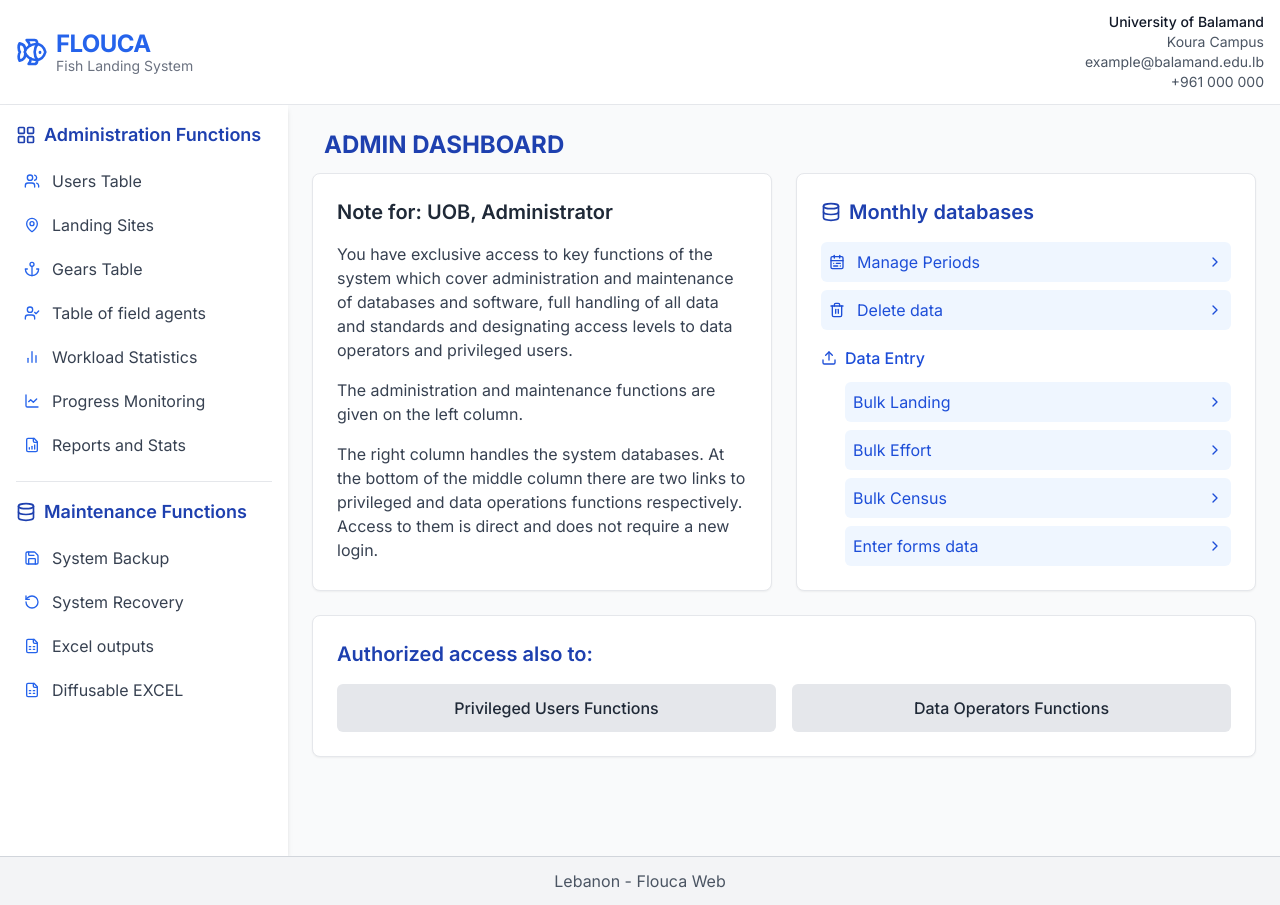
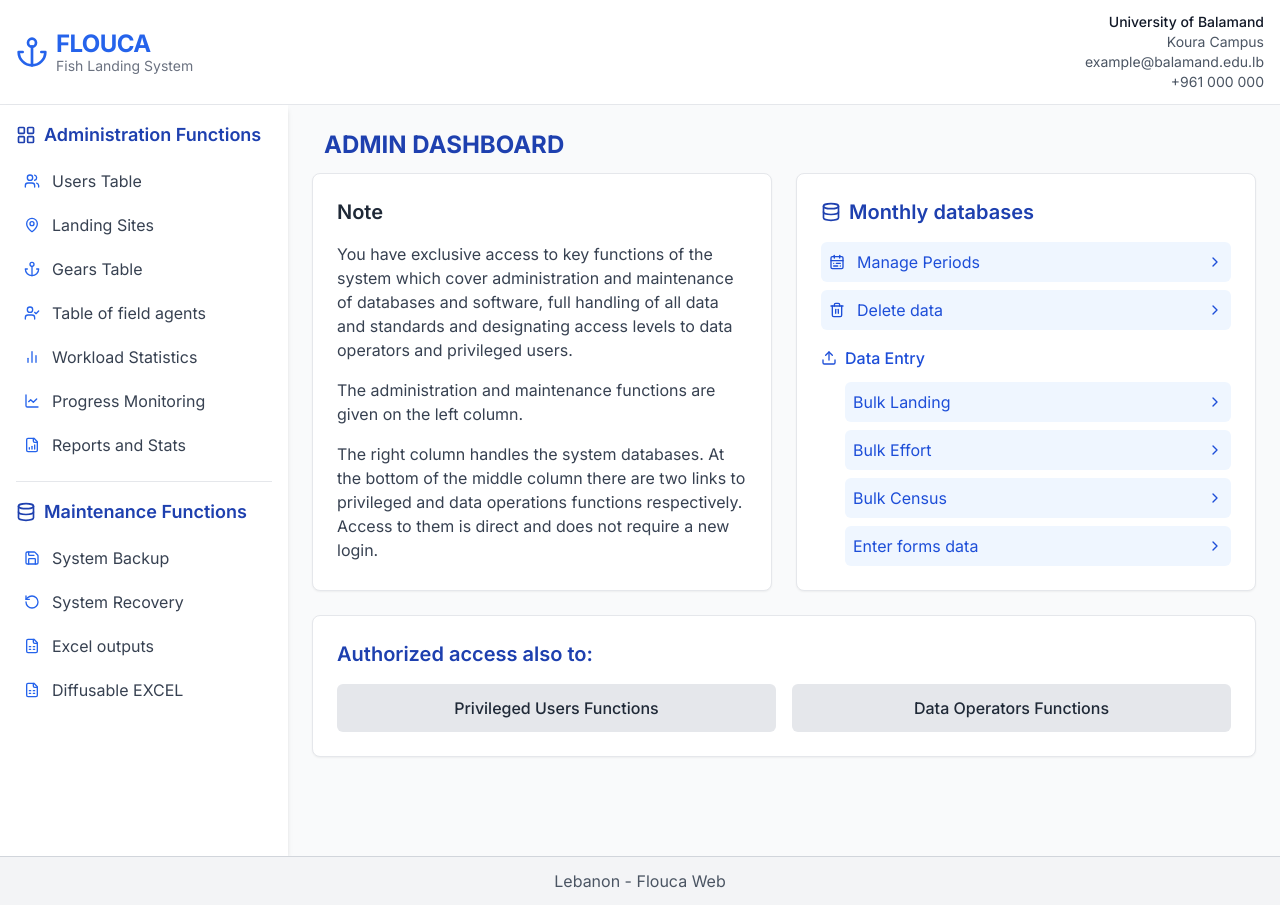
Before and after one commit to TheJabbs/Floucca, a Next.js app in the folder floucca_front/: page /dashboard-admin in a window 1280 px wide. Built offline with nearby package versions, Linux system fonts and the light colour scheme.

Commit message:
small adj

```diff
--- a/floucca_front/app/dashboard-admin/page.tsx
+++ b/floucca_front/app/dashboard-admin/page.tsx
@@ -9,21 +9,12 @@ import {
     Save,
     RotateCcw,
     FileSpreadsheet,
-    FilePlus,
-    Copy,
     Anchor,
     FileChartColumnIncreasing,
     CalendarRange,
     Upload,
-    FileText,
-    FileBarChart,
-    ClipboardList,
     Trash2,
     MapPin,
-    Unlock,
-    Lock,
-    CheckSquare,
-    History,
     ChevronRight,
     LayoutGrid,
 } from "lucide-react";
@@ -120,7 +111,7 @@ const AdminDashboard = () => {
                     <div className="grid grid-cols-1 md:grid-cols-4 gap-6">
                         <div className="md:col-span-2 bg-white p-6 rounded-lg shadow-sm border border-gray-200">
                             <h2 className="text-xl font-semibold text-gray-800 mb-4">
-                                Note for: UOB, Administrator
+                                Note
                             </h2>
                             <p className="text-gray-700 mb-4">
                                 You have exclusive access to key functions of the system which
--- a/floucca_front/components/headers/form-header.tsx
+++ b/floucca_front/components/headers/form-header.tsx
@@ -1,7 +1,7 @@
 "use client";
 
 import React from "react";
-import { Fish } from "lucide-react";
+import { Fish, Anchor } from "lucide-react";
 import Link from "next/link";
 
 export default function FormHeader() {
@@ -10,7 +10,7 @@ export default function FormHeader() {
       <div className="container mx-auto px-4 py-3">
         <div className="flex justify-between items-center">
           <Link href="/" className="flex items-center space-x-2 cursor-pointer">
-            <Fish className="h-8 w-8 text-blue-600" />
+            <Anchor className="h-8 w-8 text-blue-600" />
             <div>
               <h1 className="text-2xl font-bold text-blue-600 tracking-tight">
                 FLOUCA
```
Also changed, not shown: floucca_front/services/coordinatesService.ts (added, +33 -0 lines).
